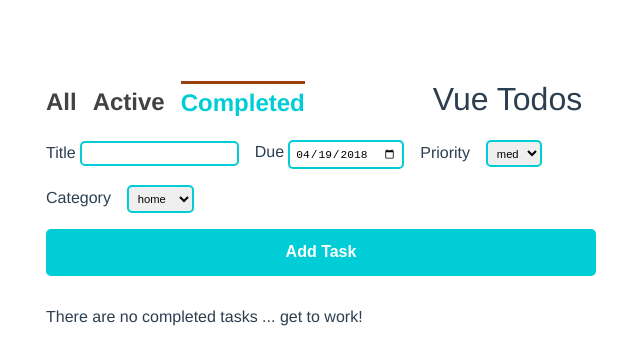
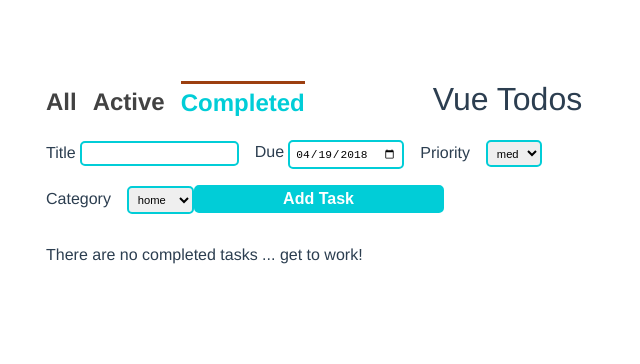
Before and after one commit to Hath0013/vue-to-do, a Vue app: page /completed in a window 1280 px wide. Shown: the top 364 px of the page, without its empty margins (319-959 px from the left). Built offline with nearby package versions, Linux system fonts and the light colour scheme.

Commit message:
updated code
added updated code from different repository.
Added functionality and still working on getting date functionality to work.

```diff
--- a/src/components/AddTaskForm.vue
+++ b/src/components/AddTaskForm.vue
@@ -62,7 +62,6 @@ export default {
   }
 }
 
-
 </script>
 
 <style>
@@ -84,13 +83,14 @@ export default {
   }
 
   button {
-    font-size: 1.25rem;
+    font-size: 1rem;
     font-weight: bold;
     color: #fff;
     background-color: #01cdd7;
     border: solid 2px #01cdd7;
     border-radius: 5px;
-    padding: .8rem;
+    padding: .2rem;
+    width: 150px;
   }
 
   label {
@@ -106,21 +106,11 @@ export default {
    display: block;
   }
 
-  button {
-    width: 100%;
-    margin-bottom: 1rem;
-    font-size: 1rem;
-  }
-
 
 @media only screen and (min-width: 38rem) {
 
   .block {
    display: inline-block;
-  }
-
-  button {
-    width: 100%;
   }
 
   input,
@@ -131,6 +121,9 @@ export default {
     padding: .3rem;
   }
 
+  button {
+    width: 250px;
+  }
 }
 
 </style>
--- a/src/components/TaskList.vue
+++ b/src/components/TaskList.vue
@@ -22,22 +22,11 @@
           :key="option">{{option}}</option>
       </select>
     </div>
-
     <!-- add task date dropdown -->
     <div class="toolbar block margin-r">
-      <label for="date-sort" class="pad">Date</label>
-      <select name="date-sort" id="date-sort" v-model="selectedDate">
-        <option value="">all</option>
-        <option
-          v-for="option in dateOptions"
-          :value="option"
-          :key="option">{{option}}</option>
-      </select>
+      <button @click="sortAscending = !sortAscending">Sort</button>
     </div>
-
     <!-- end task date dropdown -->
-
-
     <ul class="task-list-headings">
       <li>Task</li>
       <li>Priority</li>
@@ -79,10 +68,7 @@ export default {
       selectedPriority: '',
       categoryOptions: ['school', 'home', 'work'],
       selectedCategory: '',
-      //added date options in data props
-      dateOptions: ['ascending', 'descending'],
-      selectedDate: '',
-      // end date options data props
+      sortAscending: true
     }
   },
   computed: {
@@ -118,13 +104,14 @@ export default {
           return matched
         })
     },
-
     // add task date functionality
-  sortedDate: function() {
-    return this.date.sort((a, b) => new Date(a.date) - new Date(b.date))
-  }
-  //end task date functionality
-
+    sortedTasks () {
+      return [...this.filteredTasks].sort((a, b) => {
+        const dateOne = new Date(a.dueDate)
+        const dateTwo = new Date(b.dueDate)
+        return this.sortAscending ? (dateOne - dateTwo) : (dateTwo - dateOne)
+      })
+    }
   },
   methods: {
     // Since this component does not own the task list data, we need to
@@ -144,8 +131,6 @@ export default {
 </script>
 
 <style>
-/* We will add styles here later. */
-
 
 .task-item {
   display: grid;
```
Also changed, not shown: src/App.vue (+4 -5 lines).
